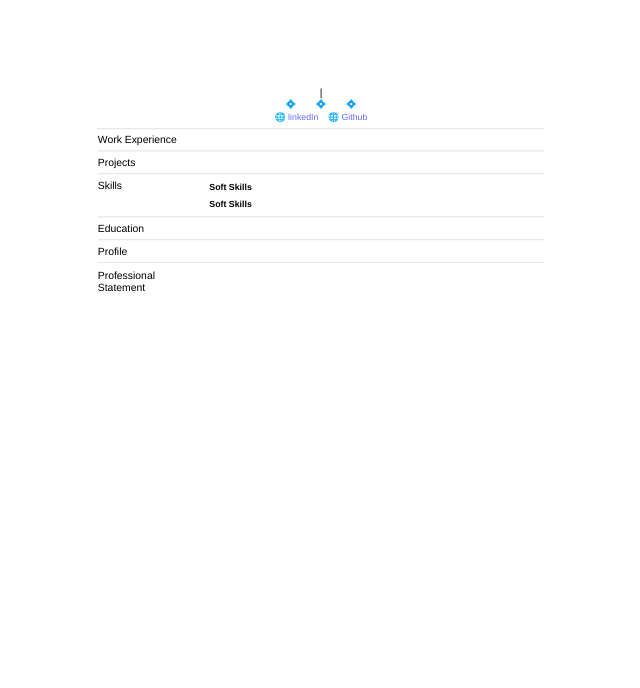
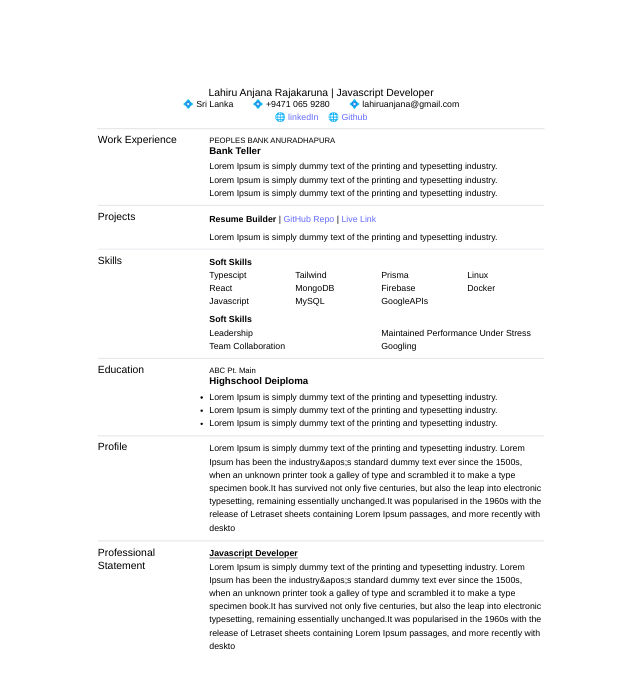
Before and after one commit to CyberWolf-1219/resume-builder, a React (Vite) app: page / in a window 1280 px wide. Shown: the top 688 px of the page, without its empty margins (319-959 px from the left). Built offline with nearby package versions, Linux system fonts and the light colour scheme.

Commit message:
dummy data

```diff
--- a/src/contexts/contexts.ts
+++ b/src/contexts/contexts.ts
@@ -3,23 +3,27 @@
 
 export const INITIAL_FORM_DATA: FormData = {
     personalInformation: {
-        userName: '',
-        mobile: '',
-        email: '',
-        address: { country: '', city: '' },
-        linkedInLink: '',
-        githubLink: '',
+        userName: 'Lahiru Anjana Rajakaruna',
+        mobile: '+9471 065 9280',
+        email: 'lahiruanjana@gmail.com',
+        address: { country: 'Sri Lanka', city: 'Gotham' },
+        linkedInLink: 'https://www.linkedin.com/lahiru-anjana-rajakaruna',
+        githubLink: 'https://www.github.com/blackmonkey-1219',
     },
     jobInformation: {
-        position: '',
-        qualificationExplanation: ''
+        position: 'Javascript Developer',
+        qualificationExplanation: `Lorem Ipsum is simply dummy text of the printing and typesetting industry. Lorem Ipsum has been the industry&apos;s standard dummy text ever since the 1500s, when an unknown printer took a galley of type and scrambled it to make a type specimen book.It has survived not only five centuries, but also the leap into electronic typesetting, remaining essentially unchanged.It was popularised in the 1960s with the release of Letraset sheets containing Lorem Ipsum passages, and more recently with desktop publishing software like Aldus PageMaker including versions of Lorem Ipsum`
     },
-    workExperience: [],
-    projects: [],
-    educationInformation: [],
+    workExperience: [ { job: 'Bank Teller', workplace: 'PEOPLES BANK ANURADHAPURA', experience: [ 'Lorem Ipsum is simply dummy text of the printing and typesetting industry.', 'Lorem Ipsum is simply dummy text of the printing and typesetting industry.', 'Lorem Ipsum is simply dummy text of the printing and typesetting industry.' ] } ],
+    projects: [ { name: 'Resume Builder', repoLink: 'https://github.com', liveLink: 'https://netlify.com', techStack: [ 'Typescript', 'React', 'Tailwind', 'Vite', 'Yarn', 'Github Actions' ], description: 'Lorem Ipsum is simply dummy text of the printing and typesetting industry.' } ],
+    educationInformation: [ {
+        degree: 'Highschool Deiploma',
+        institute: "ABC Pt. Main",
+        highlights: [ 'Lorem Ipsum is simply dummy text of the printing and typesetting industry.', 'Lorem Ipsum is simply dummy text of the printing and typesetting industry.', 'Lorem Ipsum is simply dummy text of the printing and typesetting industry.' ]
+    } ],
     coursesTaken: [],
-    skills: { hardSkills: [], softSkills: [] },
-    profile: '',
+    skills: { hardSkills: [ 'Typescipt', 'React', 'Javascript', 'Tailwind', 'MongoDB', 'MySQL', 'Prisma', "Firebase", "GoogleAPIs", 'Linux', 'Docker' ], softSkills: [ 'Leadership', 'Team Collaboration', 'Maintained Performance Under Stress', 'Googling' ] },
+    profile: `Lorem Ipsum is simply dummy text of the printing and typesetting industry. Lorem Ipsum has been the industry&apos;s standard dummy text ever since the 1500s, when an unknown printer took a galley of type and scrambled it to make a type specimen book.It has survived not only five centuries, but also the leap into electronic typesetting, remaining essentially unchanged.It was popularised in the 1960s with the release of Letraset sheets containing Lorem Ipsum passages, and more recently with desktop publishing software like Aldus PageMaker including versions of Lorem Ipsum`,
 };
 
 export const FormDataContext = createContext({
```
